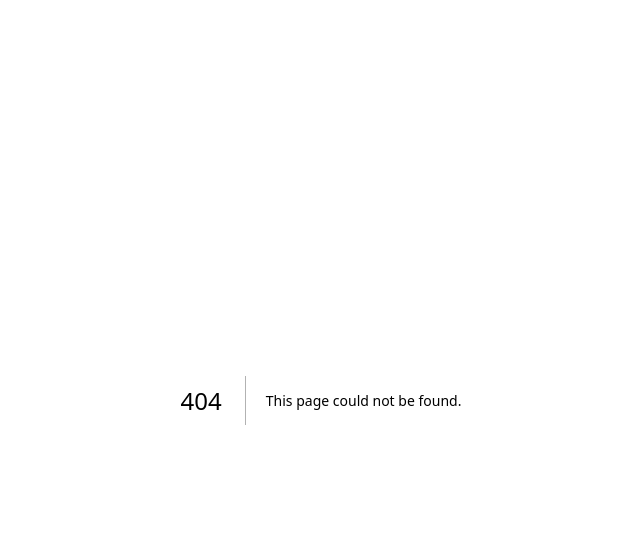
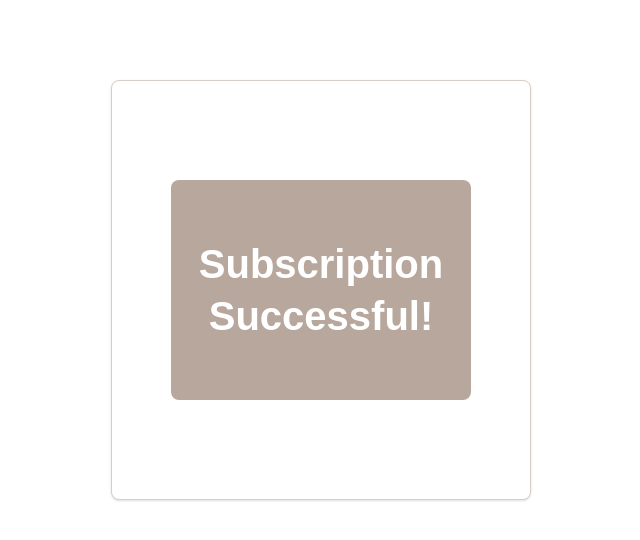
Before and after one commit to ahmadakram7018-a11y/memoir-frontend, a Next.js app in the folder frontend/: page /subscription-success in a window 1280 px wide. Before the commit this address had no page. Shown: the top 540 px of the page, without its empty margins (319-959 px from the left). Built offline with nearby package versions, Linux system fonts and the light colour scheme.

Commit message:
Implement subscription success page UI

```diff
--- /dev/null
+++ b/frontend/app/subscription-success/page.tsx
@@ -0,0 +1,5 @@
+import SubscriptionSuccess from "@/components/onboarding/SubscriptionSuccess";
+
+export default function Page() {
+  return <SubscriptionSuccess />;
+}
--- /dev/null
+++ b/frontend/components/onboarding/SubscriptionSuccess.tsx
@@ -0,0 +1,15 @@
+export default function SubscriptionSuccess() {
+  return (
+    <section className="flex justify-center items-center py-20">
+      <div className="w-[420px] h-[420px] border border-[#D8CEC8] rounded-lg bg-white flex justify-center items-center shadow-sm">
+        <div className="w-[300px] h-[220px] bg-[#B8A79C] rounded-lg flex items-center justify-center px-6">
+          <h1 className="text-white text-[40px] font-semibold text-center leading-[52px]">
+            Subscription
+            <br />
+            Successful!
+          </h1>
+        </div>
+      </div>
+    </section>
+  );
+}
```
